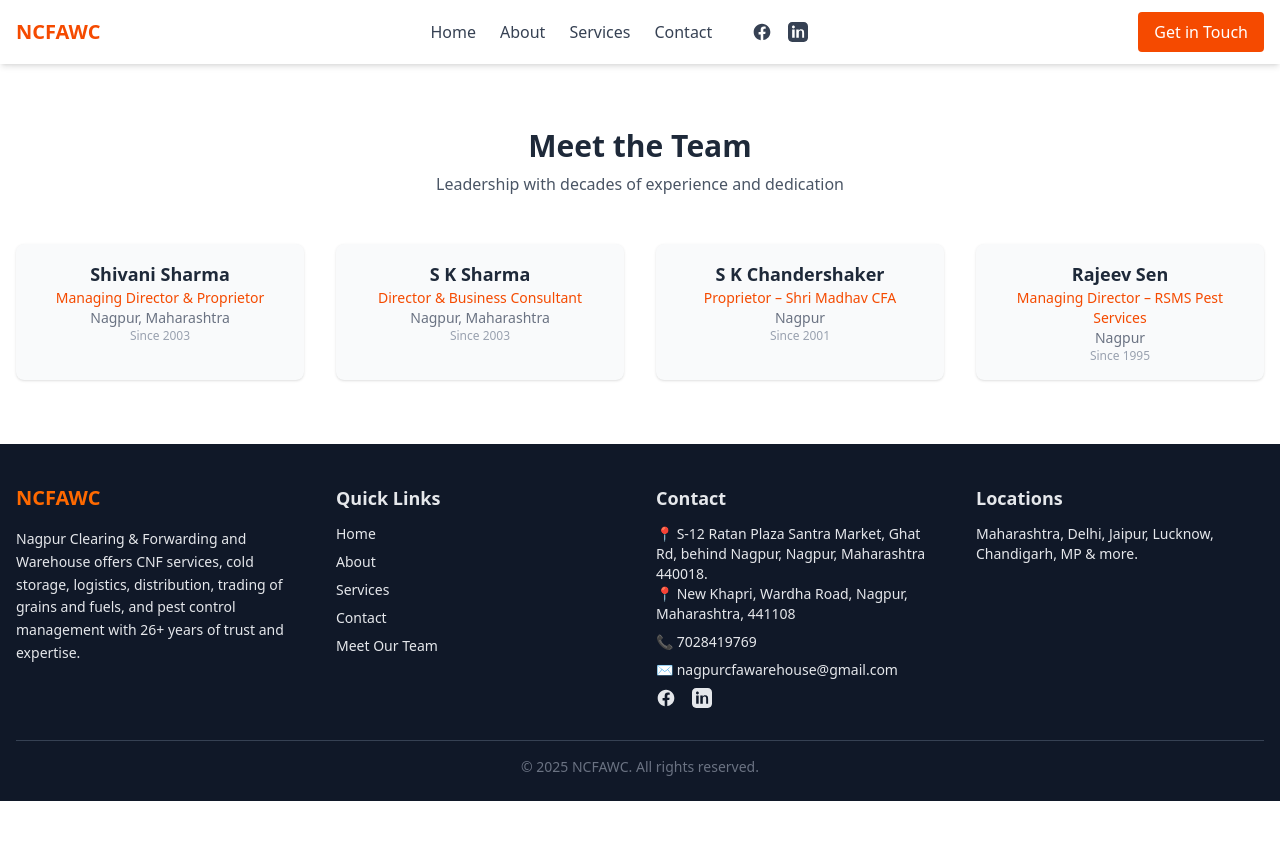
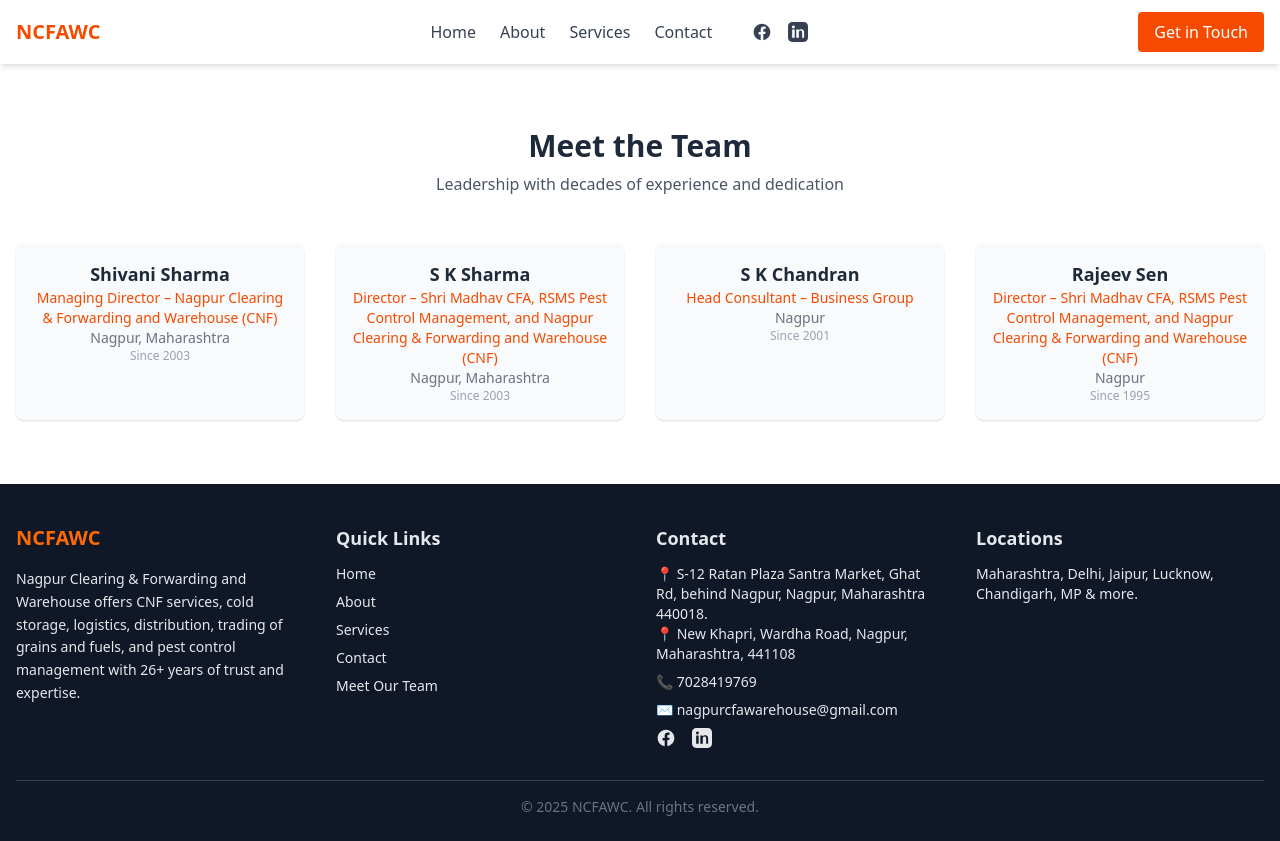
Before and after one commit to dakshtandel-9/NCFAWC, a Next.js app: page /meetourteam in a window 1280 px wide. Before the commit the page ends 801 px from the top, so only its background shows below. Built offline with nearby package versions, Linux system fonts and the light colour scheme.

Commit message:
value page update

```diff
--- a/src/app/components/Home/TeamSection.js
+++ b/src/app/components/Home/TeamSection.js
@@ -1,33 +1,34 @@
 const team = [
     {
         name: 'Shivani Sharma',
-        role: 'Managing Director & Proprietor',
+        role: 'Managing Director – Nagpur Clearing & Forwarding and Warehouse (CNF)',
         location: 'Nagpur, Maharashtra',
         since: 'Since 2003',
-        image: '/images/team/shivani.jpg', // Replace with actual image
+        image: '/images/team/shivani.jpg',
     },
     {
         name: 'S K Sharma',
-        role: 'Director & Business Consultant',
+        role: 'Director – Shri Madhav CFA, RSMS Pest Control Management, and Nagpur Clearing & Forwarding and Warehouse (CNF)',
         location: 'Nagpur, Maharashtra',
         since: 'Since 2003',
         image: '/images/team/sksharma.jpg',
     },
     {
-        name: 'S K Chandershaker',
-        role: 'Proprietor – Shri Madhav CFA',
+        name: 'S K Chandran',
+        role: 'Head Consultant – Business Group',
         location: 'Nagpur',
         since: 'Since 2001',
         image: '/images/team/chandershaker.jpg',
     },
     {
         name: 'Rajeev Sen',
-        role: 'Managing Director – RSMS Pest Services',
+        role: 'Director – Shri Madhav CFA, RSMS Pest Control Management, and Nagpur Clearing & Forwarding and Warehouse (CNF)',
         location: 'Nagpur',
         since: 'Since 1995',
         image: '/images/team/rajeev.jpg',
-    },
-];
+    }
+]
+
 
 const TeamSection = () => {
     return (
--- a/src/app/services/custom-clearing/page.js
+++ b/src/app/services/custom-clearing/page.js
@@ -18,12 +18,12 @@
                         We are 18 years speclist experience in Pest control activities and Govt stock handling and controlling the Infestation and handling the Grain and Food items.
                     </p>
                     <p>
-                        We do the following working in pest Management.<br/>
+                        We do the following working in pest Management.<br />
 
-                        (1) Plant and warehouse rodent and reptiles control management. <br/>
-                        (2) Warehouse stored and eatable products sites and insect attracting products their safety and all fumigation and Pest control management.<br/>
-                        (3) Restaurant and food products processing plant and equipment pest management.<br/>
-                        (4) Ethonal, Beverages, Sugar, Printig press and clothes manufacturer plant pest management.<br/>
+                        (1) Plant and warehouse rodent and reptiles control management. <br />
+                        (2) Warehouse stored and eatable products sites and insect attracting products their safety and all fumigation and Pest control management.<br />
+                        (3) Restaurant and food products processing plant and equipment pest management.<br />
+                        (4) Ethonal, Beverages, Sugar, Printing press and clothes manufacturer plant pest management.<br />
                     </p>
                 </div>
             </div>
--- a/src/app/services/value-added-services/page.js
+++ b/src/app/services/value-added-services/page.js
@@ -5,7 +5,7 @@
                 <h1 className="text-3xl font-bold text-gray-800 mb-6">Value Added Services</h1>
 
                 <img
-                    src="/images/services/value-added.jpg"
+                    src="/images/04.png"
                     alt="Value Added Services"
                     className="w-full h-120 object-cover rounded mb-8"
                 />
```
